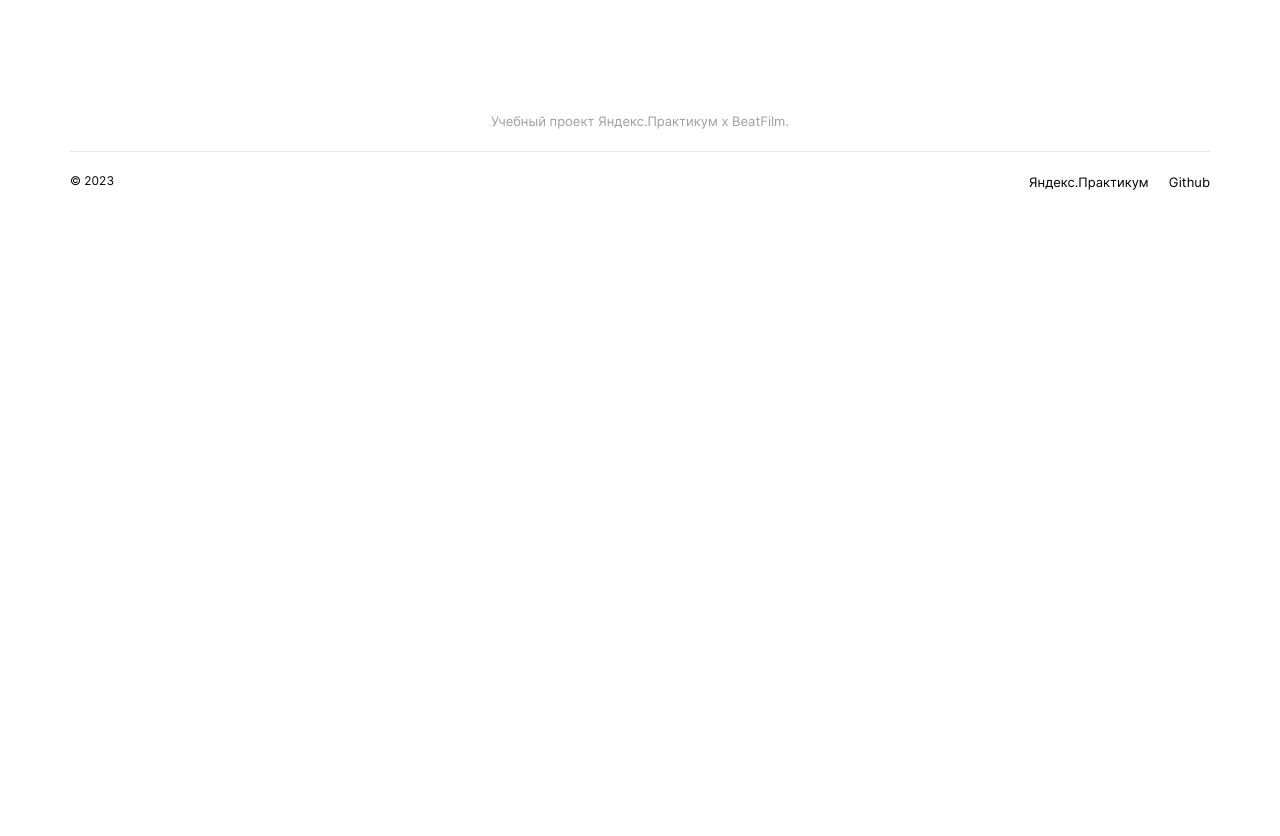
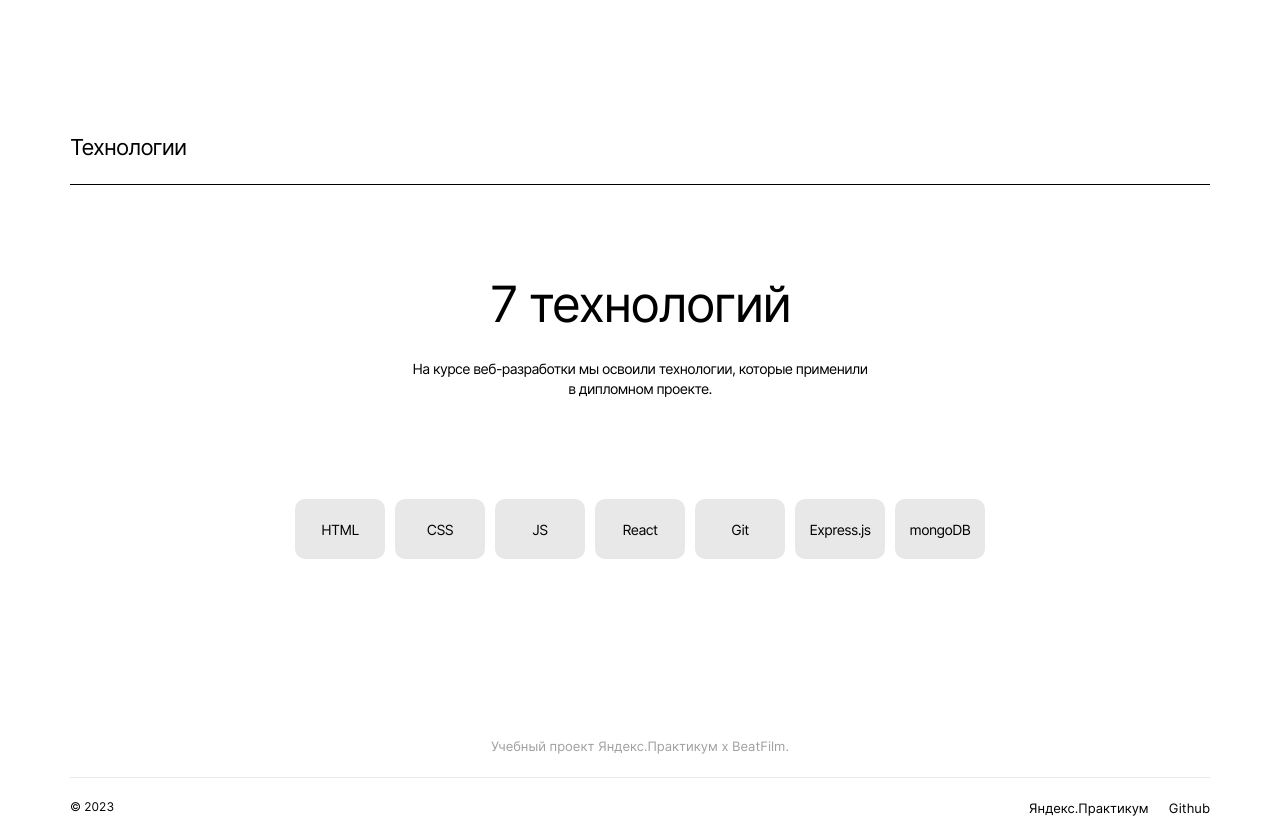
Before and after one commit to irinpingvin/movies-explorer-frontend, a React (Create React App) app: page / in a window 1280 px wide. Shown: the part 1180-2016 px from the top of the page. Before the commit the page ends 1390 px from the top, so only its background shows below. Built offline with nearby package versions, Linux system fonts and the light colour scheme.

Commit message:
Дипломная работа
Реализован компонент Techs

```diff
--- a/src/components/Main/Main.js
+++ b/src/components/Main/Main.js
@@ -1,12 +1,14 @@
 import React from 'react';
 import Promo from '../Promo/Promo';
 import AboutProject from "../AboutProject/AboutProject";
+import Techs from "../Techs/Techs";
 
 function Main() {
   return (
     <>
       <Promo/>
       <AboutProject/>
+      <Techs/>
     </>
   );
 }
--- /dev/null
+++ b/src/components/Techs/Techs.css
@@ -0,0 +1,143 @@
+.techs {
+  margin: 0 auto;
+  max-width: 284px;
+}
+
+.techs__title {
+  font-weight: 400;
+  font-size: 18px;
+  line-height: 1.2;
+  letter-spacing: -0.04em;
+  color: #000000;
+  margin: 70px 0 28px;
+}
+
+.techs__boarder {
+  border-bottom: 1px solid rgba(0, 0, 0, 1);
+  height: 1px;
+  width: 100%;
+  margin: 0 0 60px;
+}
+
+.techs__content {
+  display: flex;
+  flex-direction: column;
+  justify-content: center;
+  align-items: center;
+  margin: 0 0 70px;
+}
+
+.techs__subtitle {
+  font-weight: 400;
+  font-size: 30px;
+  line-height: 1.2;
+  letter-spacing: -0.04em;
+  color: #000000;
+  margin: 0 0 24px;
+}
+
+.techs__description {
+  font-weight: 400;
+  font-size: 11px;
+  line-height: 1.45;
+  letter-spacing: -0.04em;
+  color: #000000;
+  margin: 0 0 50px;
+  text-align: center;
+}
+
+.techs__table {
+  display: grid;
+  grid-template: repeat(4, 57px) / repeat(2, 84px);
+  gap: 10px 10px;
+}
+
+.techs__items {
+  font-weight: 400;
+  font-size: 12px;
+  line-height: 1.25;
+  letter-spacing: -0.04em;
+  color: #000000;
+  background-color: #E8E8E8;
+  border-radius: 10px;
+  width: 84px;
+  height: 57px;
+  margin: 0;
+  display: flex;
+  justify-content: center;
+  align-items: center;
+}
+
+@media screen and (min-width: 768px) {
+  .techs {
+    max-width: 668px;
+  }
+
+  .techs__title {
+    font-size: 22px;
+    margin: 90px 0 23px;;
+  }
+
+  .techs__boarder {
+    margin-bottom: 80px;
+  }
+
+  .techs__content {
+    margin-bottom: 90px;
+  }
+
+  .techs__subtitle {
+    font-size: 50px;
+    line-height: 1.16;
+    margin-bottom: 22px;
+  }
+
+  .techs__description {
+    font-size: 12px;
+    margin-bottom: 83px;
+    max-width: 460px;
+  }
+
+  .techs__table {
+    grid-template: 57px / repeat(7, 84px);
+    row-gap: 0;
+  }
+}
+
+@media screen and (min-width: 1280px) {
+  .techs {
+    max-width: 1140px;
+  }
+
+  .techs__title {
+    margin-top: 100px;
+  }
+
+  .techs__boarder {
+    margin-bottom: 90px;
+  }
+
+  .techs__content {
+    margin-bottom: 100px;
+  }
+
+  .techs__subtitle {
+    margin-bottom: 26px;
+  }
+
+  .techs__description {
+    font-size: 14px;
+    margin-bottom: 100px;
+  }
+
+  .techs__table {
+    grid-template: 60px / repeat(7, 90px);
+    row-gap: 0;
+  }
+
+  .techs__items {
+    font-size: 14px;
+    width: 90px;
+    height: 60px;
+  }
+}
--- /dev/null
+++ b/src/components/Techs/Techs.js
@@ -0,0 +1,23 @@
+function Techs() {
+  return (
+    <section className="techs">
+      <h2 className="techs__title">Технологии</h2>
+      <div className="techs__boarder"></div>
+      <div className="techs__content">
+        <h3 className="techs__subtitle">7 технологий</h3>
+        <p className="techs__description">На курсе веб-разработки мы освоили технологии, которые применили в дипломном проекте.</p>
+        <div className="techs__table">
+          <p className="techs__items">HTML</p>
+          <p className="techs__items">CSS</p>
+          <p className="techs__items">JS</p>
+          <p className="techs__items">React</p>
+          <p className="techs__items">Git</p>
+          <p className="techs__items">Express.js</p>
+          <p className="techs__items">mongoDB</p>
+        </div>
+      </div>
+    </section>
+  );
+}
+
+export default Techs;
--- a/src/index.css
+++ b/src/index.css
@@ -12,3 +12,4 @@
 @import url(./components/Promo/Promo.css);
 @import url(./components/NavTab/NavTab.css);
 @import url(./components/AboutProject/AboutProject.css);
+@import url(./components/Techs/Techs.css);
```
